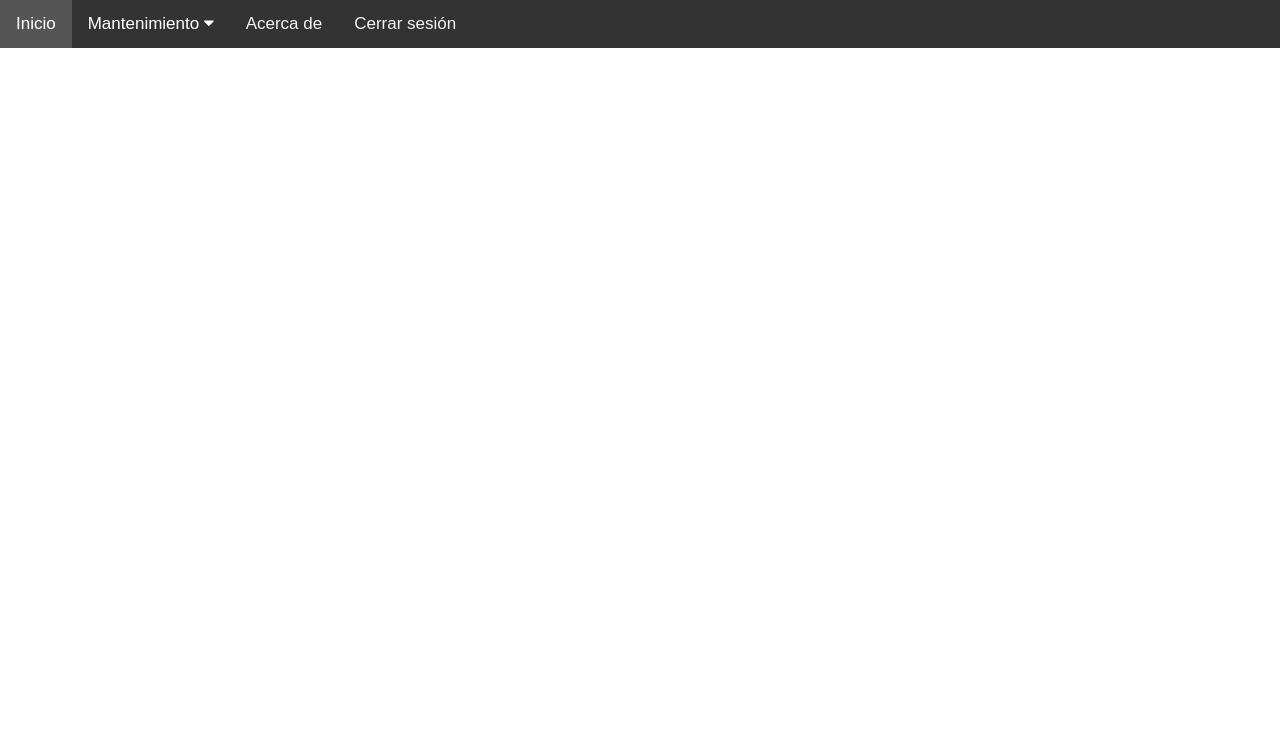
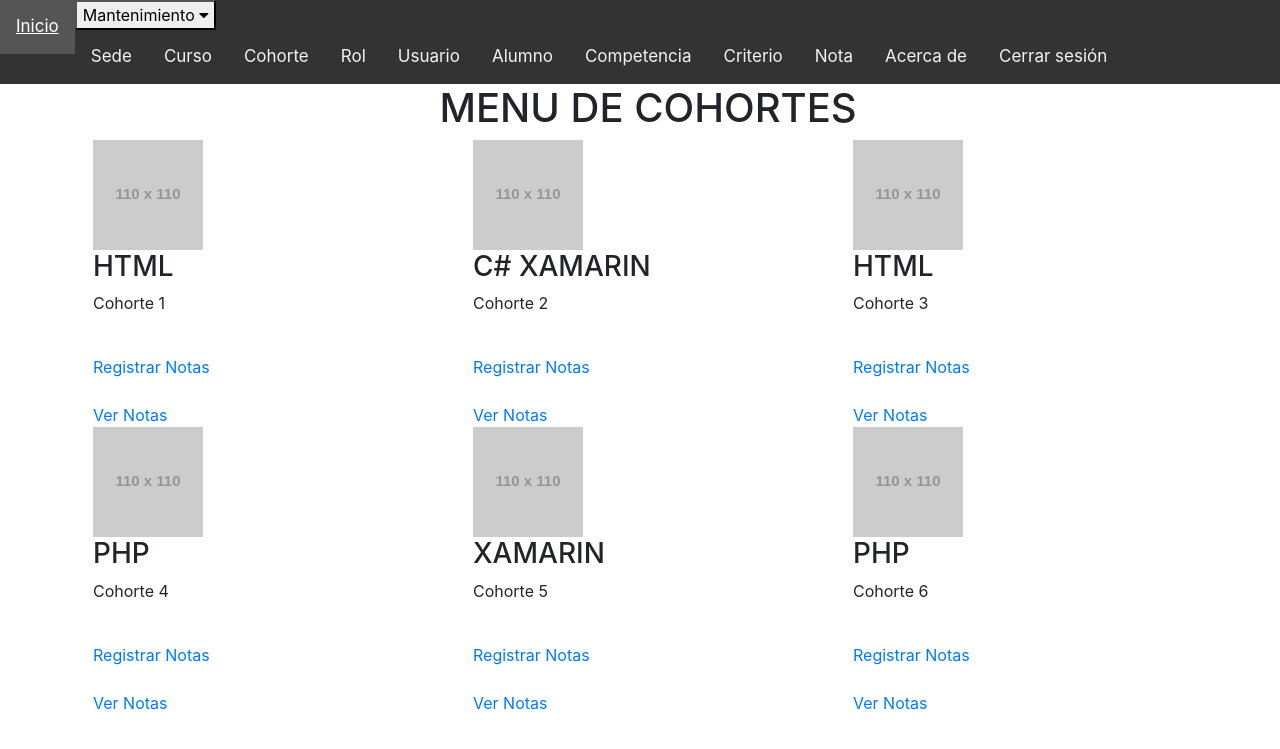
Before and after one commit to danielM9521/Notas_HVT, a PHP site: page / in a window 1280 px wide. Shown: the top 749 px of the page. Run offline with PHP 8.4, Linux system fonts and the light colour scheme; grey boxes labelled with a size stand in for pictures from a placeholder-image service; some libraries are stand-ins or nearby versions.

Commit message:
pull de dany

```diff
--- a/index.php
+++ b/index.php
@@ -4,6 +4,12 @@
 <meta name="viewport" content="width=device-width, initial-scale=1">
 <link rel="stylesheet" href="./views/css/font-awesome.min.css">
 <link rel="stylesheet" href="https://cdnjs.cloudflare.com/ajax/libs/font-awesome/4.7.0/css/font-awesome.min.css">
+<link rel="stylesheet" href="https://stackpath.bootstrapcdn.com/bootstrap/4.3.1/css/bootstrap.min.css" integrity="sha384-ggOyR0iXCbMQv3Xipma34MD+dH/1fQ784/j6cY/iJTQUOhcWr7x9JvoRxT2MZw1T" crossorigin="anonymous">
+<script src="https://stackpath.bootstrapcdn.com/bootstrap/4.3.1/js/bootstrap.min.js" integrity="sha384-JjSmVgyd0p3pXB1rRibZUAYoIIy6OrQ6VrjIEaFf/nJGzIxFDsf4x0xIM+B07jRM" crossorigin="anonymous"></script>
+
+<script src="https://code.jquery.com/jquery-3.3.1.slim.min.js" integrity="sha384-q8i/X+965DzO0rT7abK41JStQIAqVgRVzpbzo5smXKp4YfRvH+8abtTE1Pi6jizo" crossorigin="anonymous"></script>
+<script src="https://cdnjs.cloudflare.com/ajax/libs/popper.js/1.14.7/umd/popper.min.js" integrity="sha384-UO2eT0CpHqdSJQ6hJty5KVphtPhzWj9WO1clHTMGa3JDZwrnQq4sF86dIHNDz0W1" crossorigin="anonymous"></script>
+
 <link rel="stylesheet" href="./views/css/style.css">
 
 </head>
@@ -12,11 +18,11 @@
 <div class="topnav" id="myTopnav">
   <a href="index.php" class="active">Inicio</a>
 
-  <div class="dropdown">
+  <div class="drop">
     <button class="dropbtn">Mantenimiento
       <i class="fa fa-caret-down"></i>
     </button>
-    <div class="dropdown-content">
+    <div class="drop-content">
       <a href="views/index_sede.php">Sede</a>
       <a href="views/index.php">Curso</a>
       <a href="views/index.php">Cohorte</a>
@@ -35,7 +41,156 @@
 
 <div style="padding-left:16px">
 
-</div>
+<link href="//maxcdn.bootstrapcdn.com/bootstrap/4.1.1/css/bootstrap.min.css" rel="stylesheet" id="bootstrap-css">
+<script src="//maxcdn.bootstrapcdn.com/bootstrap/4.1.1/js/bootstrap.min.js"></script>
+<script src="//code.jquery.com/jquery-1.11.1.min.js"></script>
+<!------ Include the above in your HEAD tag ---------->
+<link rel="stylesheet" href="views/css/menu.css">
+
+
+    <h1 class="text-center"> MENU DE COHORTES </h1>
+
+
+	<div class="container">
+	<div class="row">
+
+	<!--team-1-->
+	<div class="col-lg-4">
+	<div class="our-team-main">
+
+	<div class="team-front ">
+	<img src="http://placehold.it/110x110/9c27b0/fff?text=1" class="img-fluid" />
+	<h3>HTML</h3>
+	<p>Cohorte 1</p>
+	</div>
+
+	<div class="team-back ">
+	<span>
+    <br>
+	<a href="" class="btn-style">Registrar Notas</a><br><br>
+  <a href="" class="btn-style">Ver Notas</a>
+	</span>
+	</div>
+
+	</div>
+	</div>
+	<!--team-1-->
+
+	<!--team-2-->
+	<div class="col-lg-4">
+	<div class="our-team-main">
+
+	<div class="team-front">
+	<img src="http://placehold.it/110x110/336699/fff?text=2" class="img-fluid" />
+  <h3>C# XAMARIN</h3>
+	<p>Cohorte 2</p>
+	</div>
+
+	<div class="team-back">
+	<span>
+  <br>
+	<a href="" class="btn-style">Registrar Notas</a><br><br>
+  <a href="" class="btn-style">Ver Notas</a>
+	</span>
+	</div>
+
+	</div>
+	</div>
+	<!--team-2-->
+
+	<!--team-3-->
+	<div class="col-lg-4">
+	<div class="our-team-main">
+
+	<div class="team-front">
+	<img src="http://placehold.it/110x110/607d8b/fff?text=3" class="img-fluid" />
+  <h3>HTML</h3>
+	<p>Cohorte 3</p>
+	</div>
+
+	<div class="team-back">
+	<span>
+  <br>
+	<a href="" class="btn-style">Registrar Notas</a><br><br>
+  <a href="" class="btn-style">Ver Notas</a>
+	</span>
+	</div>
+
+	</div>
+	</div>
+	<!--team-3-->
+
+	<!--team-4-->
+	<div class="col-lg-4">
+	<div class="our-team-main">
+
+	<div class="team-front">
+	<img src="http://placehold.it/110x110/4caf50/fff?text=4" class="img-fluid" />
+  <h3>PHP</h3>
+	<p>Cohorte 4</p>
+	</div>
+
+	<div class="team-back">
+	<span>
+  <br>
+	<a href="" class="btn-style">Registrar Notas</a><br><br>
+  <a href="" class="btn-style">Ver Notas</a>
+	</span>
+	</div>
+
+	</div>
+	</div>
+	<!--team-4-->
+
+	<!--team-5-->
+	<div class="col-lg-4">
+	<div class="our-team-main">
+
+	<div class="team-front">
+	<img src="http://placehold.it/110x110/e91e63/fff?text=5" class="img-fluid" />
+  <h3>XAMARIN</h3>
+	<p>Cohorte 5</p>
+	</div>
+
+	<div class="team-back">
+	<span>
+  <br>
+	<a href="" class="btn-style">Registrar Notas</a><br><br>
+  <a href="" class="btn-style">Ver Notas</a>
+	</span>
+	</div>
+
+	</div>
+	</div>
+	<!--team-5-->
+
+	<!--team-6-->
+	<div class="col-lg-4">
+	<div class="our-team-main">
+
+	<div class="team-front">
+	<img src="http://placehold.it/110x110/2196f3/fff?text=6" class="img-fluid" />
+	<h3>PHP</h3>
+	<p>Cohorte 6</p>
+	</div>
+
+	<div class="team-back">
+	<span>
+  <br>
+	<a href="" class="btn-style">Registrar Notas</a><br><br>
+  <a href="" class="btn-style">Ver Notas</a>
+	</span>
+	</div>
+
+	</div>
+	</div>
+	<!--team-6-->
+
+
+
+	</div>
+	</div>
+
 
 <script>
 function myFunction() {
```
